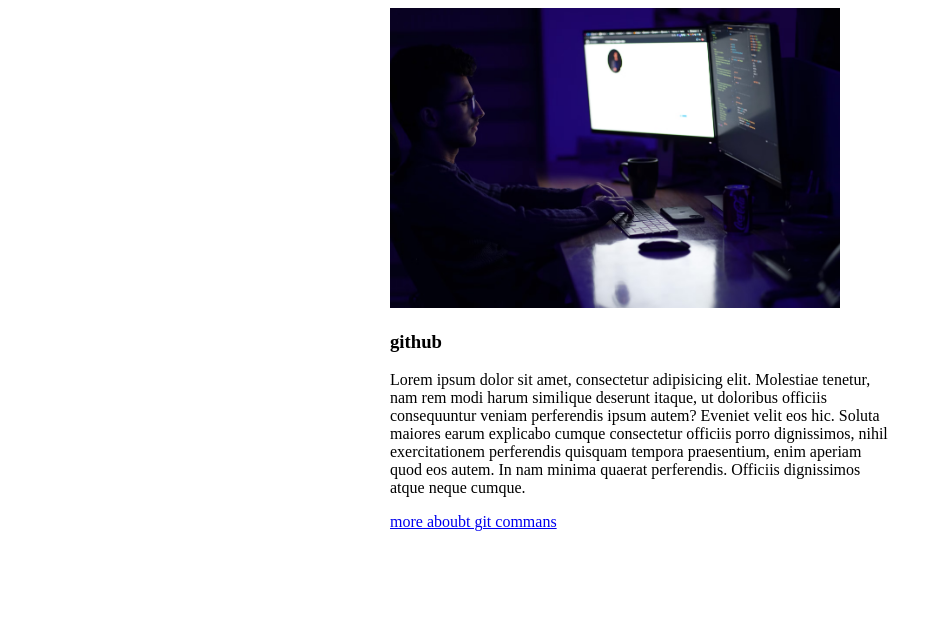
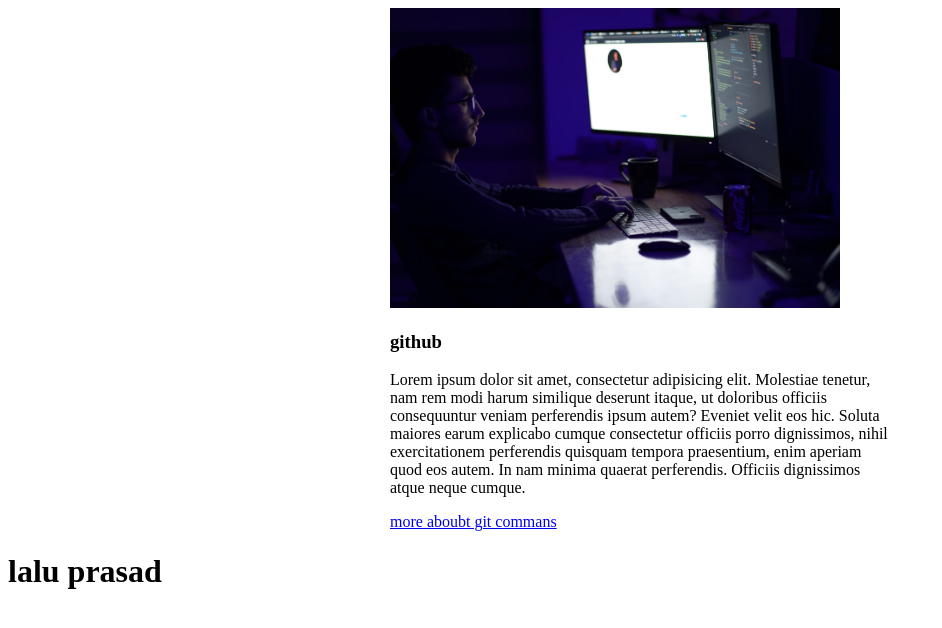
Before and after one commit to lalu9989/vcs, a plain HTML site: page index.html in a window 1280 px wide. Shown: the whole page, without its empty margins (0-942 px from the left). Drawn offline with Linux system fonts and the light colour scheme.

Commit message:
test code

```diff
--- a/index.html
+++ b/index.html
@@ -12,5 +12,10 @@
         <p>Lorem ipsum dolor sit amet, consectetur adipisicing elit. Molestiae tenetur, nam rem modi harum similique deserunt itaque, ut doloribus officiis consequuntur veniam perferendis ipsum autem? Eveniet velit eos hic. Soluta maiores earum explicabo cumque consectetur officiis porro dignissimos, nihil exercitationem perferendis quisquam tempora praesentium, enim aperiam quod eos autem. In nam minima quaerat perferendis. Officiis dignissimos atque neque cumque.</p>
         <a href="gitcommands.html">more aboubt git commans</a>
     </div>
+
+
+    <div>
+        <h1>lalu prasad</h1>
+    </div>
 </body>
 </html>
```
